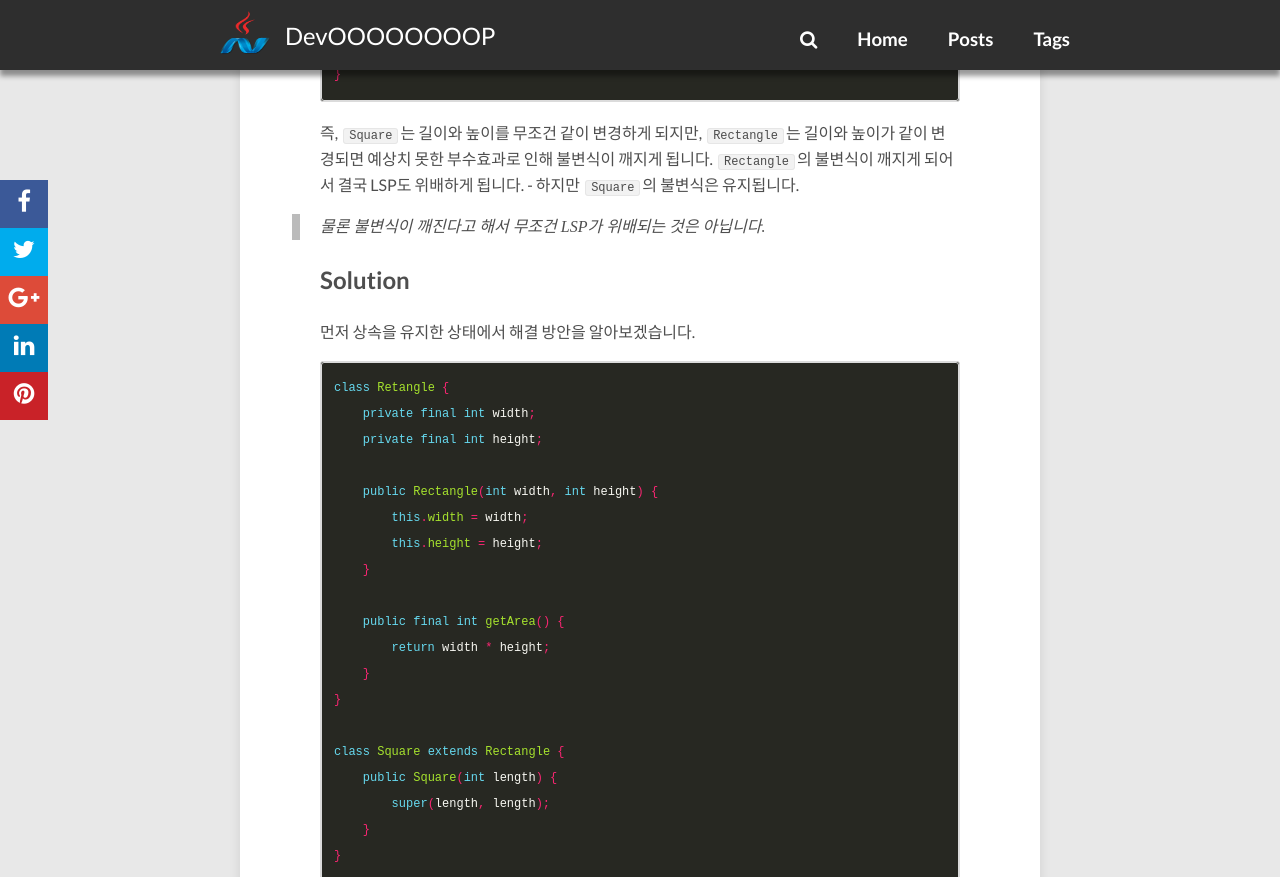
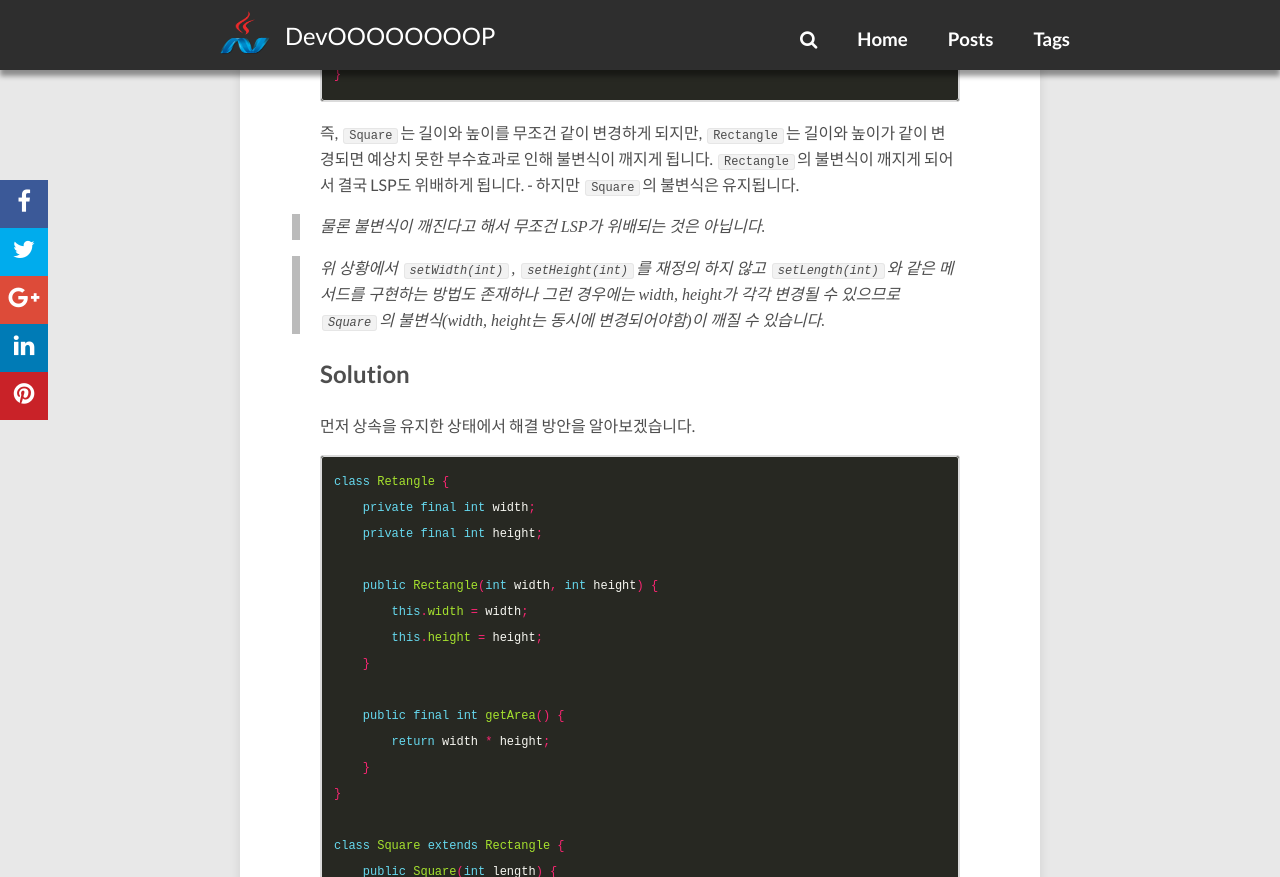
Before and after one commit to redutan/redutan.github.io, a Jekyll site: the page built from _posts/2018/2018-04-21-dangers-of-inheritance.markdown, in a window 1280 px wide and 900 px high, scrolled down 4115 px, cut to the strip 0-877 px from the top of the window. Built offline with Jekyll 4.4.1, drawn with Linux system fonts in a browser that asks for light colours; nearby versions of some CDN libraries; comment, search, counter and statistics services are not loaded.

Commit message:
Modify "dangers-of-inheritance"

```diff
--- a/_posts/2018/2018-04-21-dangers-of-inheritance.markdown
+++ b/_posts/2018/2018-04-21-dangers-of-inheritance.markdown
@@ -139,6 +139,8 @@ public void testRectanbleInvariant() {
 `Rectangle`의 불변식이 깨지게 되어서 결국 LSP도 위배하게 됩니다. - 하지만 `Square`의 불변식은 유지됩니다.
 
 > 물론 불변식이 깨진다고 해서 무조건 LSP가 위배되는 것은 아닙니다.
+
+> 위 상황에서 `setWidth(int)`, `setHeight(int)`를 재정의 하지 않고 `setLength(int)`와 같은 메서드를 구현하는 방법도 존재하나 그런 경우에는 width, height가 각각 변경될 수 있으므로 `Square`의 불변식(width, height는 동시에 변경되어야함)이 깨질 수 있습니다.
 
 ## Solution
 
```
